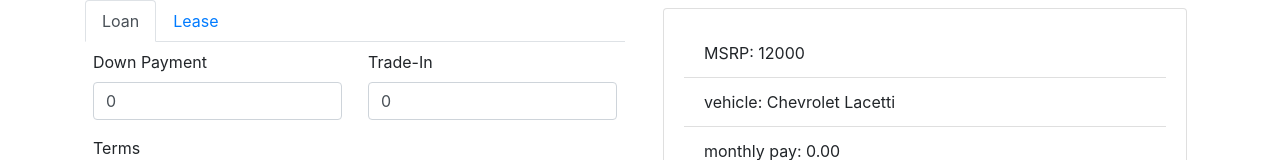
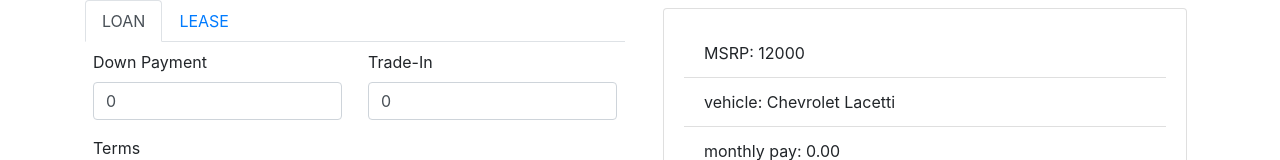
Before and after one commit to spirithntr/calculator, a React app: page / in a window 1280 px wide. Shown: the top 160 px of the page. Built offline with nearby package versions, Linux system fonts and the light colour scheme.

Commit message:
feat: switcher for tabs calculations

```diff
--- a/src/App.tsx
+++ b/src/App.tsx
@@ -15,7 +15,13 @@
   dealerInfo?: DealerInfo | null;
   zipCode: string;
   mileage: number;
+  selectedTab: AppTabs;
 };
+
+enum AppTabs {
+  loan = 'loan',
+  lease = 'lease',
+}
 
 export default class App extends Component<any, State> {
   creditScoreSteps = [600, 650, 700, 750, 800, 850, 900];
@@ -30,6 +36,7 @@
     dealerInfo: null,
     zipCode: '426000',
     mileage: 12000,
+    selectedTab: AppTabs.loan,
   };
 
   getMonthlyLoan = () => {
@@ -66,13 +73,17 @@
     this.getDealerInfo().then(dealerInfo => this.setState({ dealerInfo }));
   }
 
+  handleTabSwitch = event => {
+    this.setState({ selectedTab: event });
+  };
+
   render(): React.ReactNode {
     return (
       <Container>
         <Row>
           <Col>
-            <Tabs id="uncontrolled-tab-example">
-              <Tab eventKey="loan" title="Loan">
+            <Tabs id="uncontrolled-tab-example" onSelect={this.handleTabSwitch}>
+              <Tab eventKey={AppTabs.loan} title={AppTabs.loan.toUpperCase()}>
                 <Loan
                   creditScore={this.state.creditScore}
                   downPayment={this.state.downPayment}
@@ -84,7 +95,7 @@
                   handleChange={v => this.setState(v)}
                 ></Loan>
               </Tab>
-              <Tab eventKey="lease" title="Lease">
+              <Tab eventKey={AppTabs.lease} title={AppTabs.lease.toUpperCase()}>
                 <Lease
                   creditScore={this.state.creditScore}
                   downPayment={this.state.downPayment}
@@ -100,7 +111,7 @@
           <Col>
             <InfoCard
               dealer={this.state.dealerInfo}
-              monthlyPay={this.getMonthlyLoan()}
+              monthlyPay={this.state.selectedTab === AppTabs.loan ? this.getMonthlyLoan() : this.getMonthlyLease()}
               taxes={this.state.zipCode.split('').map(num => +num * 11)}
             ></InfoCard>
           </Col>
```
